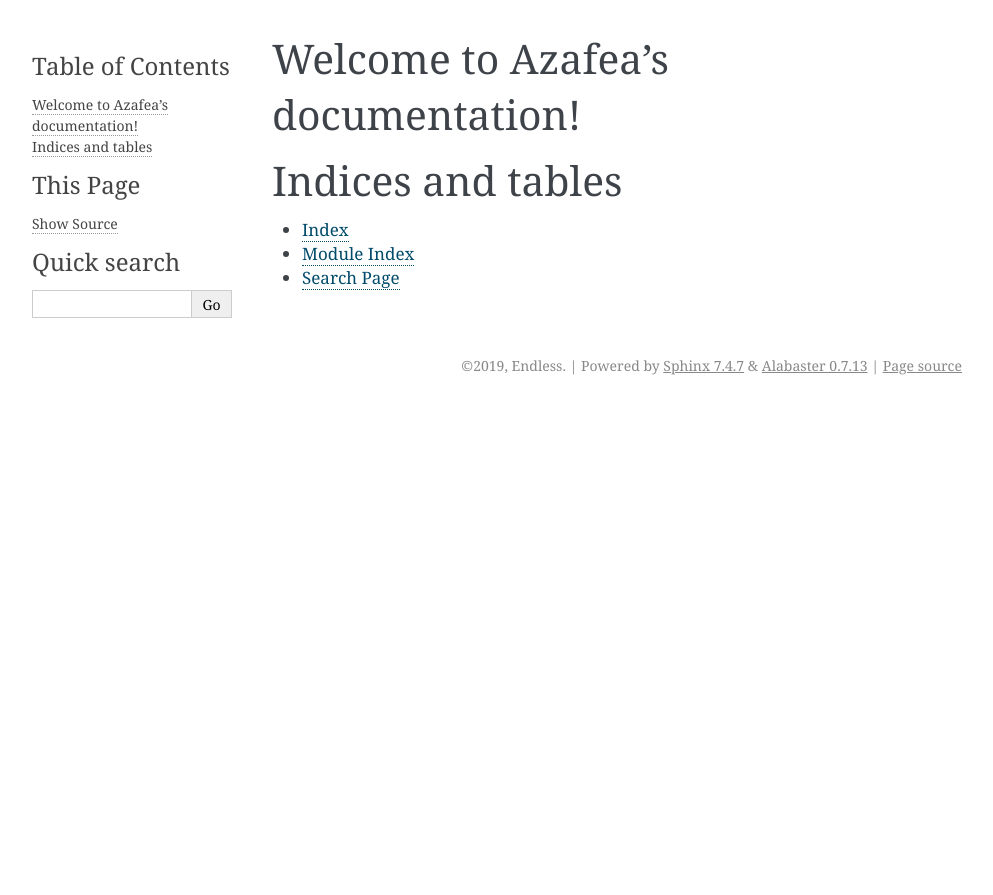
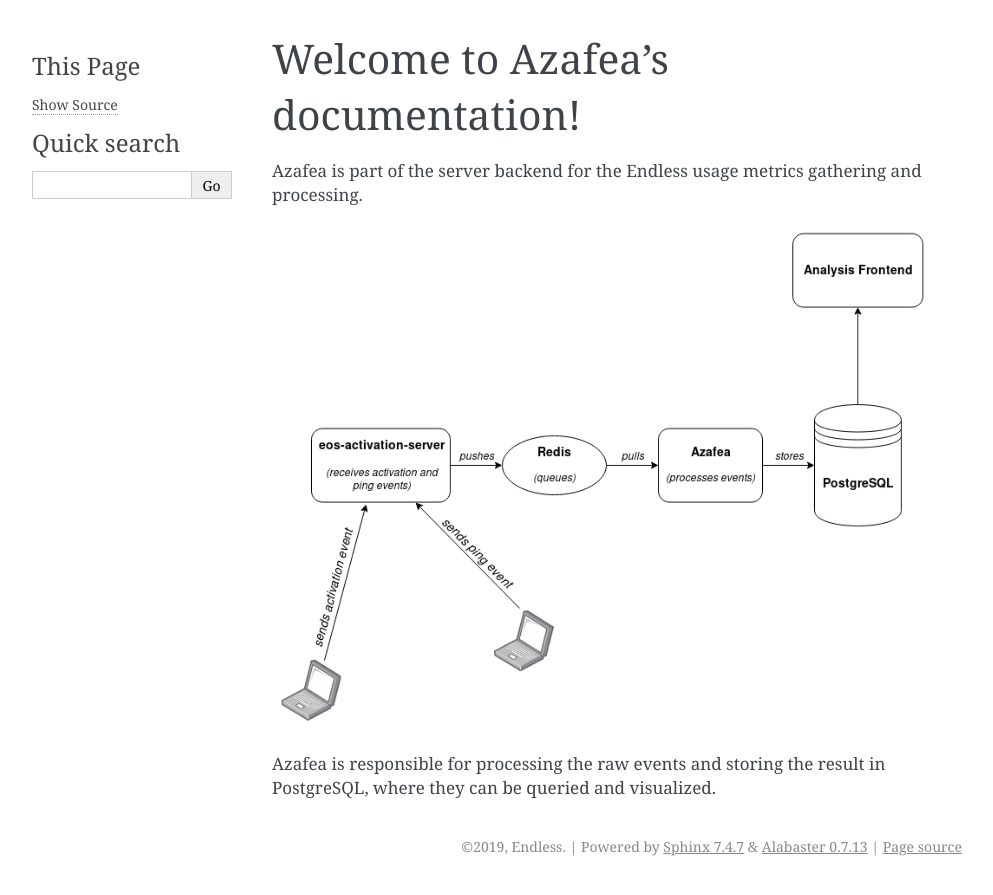
Before and after one commit to endlessm/azafea, a Sphinx documentation site: the page built from docs/source/index.rst, in a window 1280 px wide. Shown: the top 895 px of the page, without its empty margins (148-1141 px from the left). Built offline with Sphinx 7.4.7, drawn with Linux system fonts in a browser that asks for light colours.

Commit message:
docs: Write the home page

```diff
--- a/docs/source/index.rst
+++ b/docs/source/index.rst
@@ -1,20 +1,16 @@
-.. Azafea documentation master file, created by
-   sphinx-quickstart on Thu Jun 20 10:51:43 2019.
-   You can adapt this file completely to your liking, but it should at least
-   contain the root `toctree` directive.
-
+==================================
 Welcome to Azafea's documentation!
 ==================================
+
+Azafea is part of the server backend for the Endless usage metrics gathering
+and processing.
+
+.. image:: _static/metrics-pipeline.png
+
+Azafea is responsible for processing the raw events and storing the result in
+PostgreSQL, where they can be queried and visualized.
+
 
 .. toctree::
    :maxdepth: 2
    :caption: Contents:
-
-
-
-Indices and tables
-==================
-
-* :ref:`genindex`
-* :ref:`modindex`
-* :ref:`search`
```
Also changed, not shown: docs/source/_static/metrics-pipeline.png (added).
